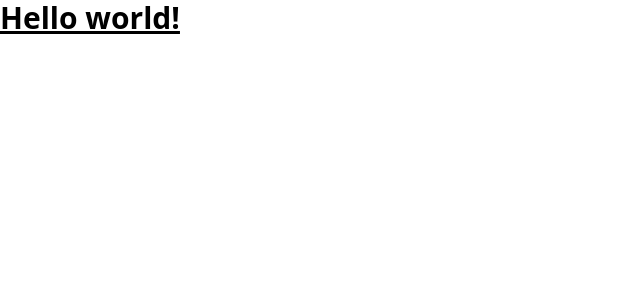
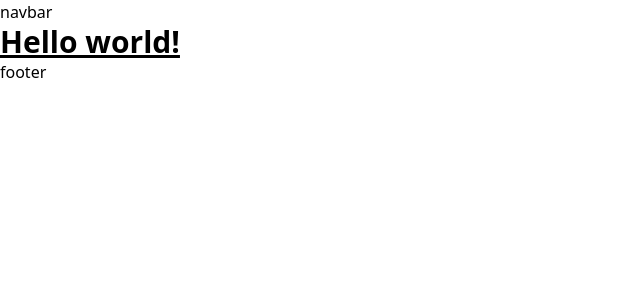
Before and after one commit to Jaumet91/nft-marketplace, a Next.js app: page / in a window 1280 px wide. Shown: the top 300 px of the page, without its empty margins (0-640 px from the left). Built offline with nearby package versions, Linux system fonts and the light colour scheme.

Commit message:
Base routing done

```diff
--- /dev/null
+++ b/components/Footer.tsx
@@ -0,0 +1,5 @@
+type Props = {}
+
+export const Footer = (props: Props) => {
+  return <div>footer</div>
+}
--- /dev/null
+++ b/components/Navbar.tsx
@@ -0,0 +1,5 @@
+type Props = {}
+
+export const Navbar = (props: Props) => {
+  return <div>navbar</div>
+}
--- /dev/null
+++ b/components/index.ts
@@ -0,0 +1,2 @@
+export * from './Footer'
+export * from './Navbar'
--- a/pages/_app.tsx
+++ b/pages/_app.tsx
@@ -1,8 +1,22 @@
-import '../styles/globals.css'
+import Script from 'next/script'
+import { ThemeProvider } from 'next-themes'
 import type { AppProps } from 'next/app'
 
-const MyApp = ({ Component, pageProps }: AppProps) => {
-  return <Component {...pageProps} />
-}
+import { Navbar, Footer } from '../components'
+import '../styles/globals.css'
+
+const MyApp = ({ Component, pageProps }: AppProps) => (
+  <ThemeProvider attribute="class">
+    <div className="dark:bg-nft-dark bg-white min-h-screen">
+      <Navbar />
+      <Component {...pageProps} />
+      <Footer />
+    </div>
+    <Script
+      src="https://kit.fontawesome.com/ab656263f4.js"
+      crossOrigin="anonymous"
+    />
+  </ThemeProvider>
+)
 
 export default MyApp
```
